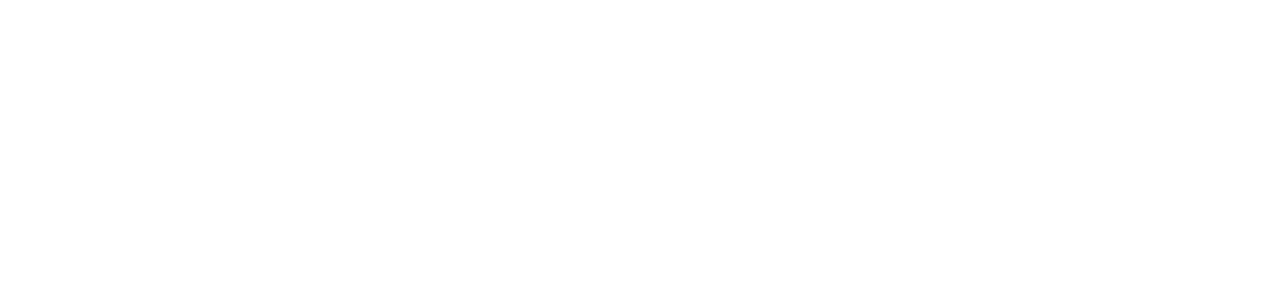
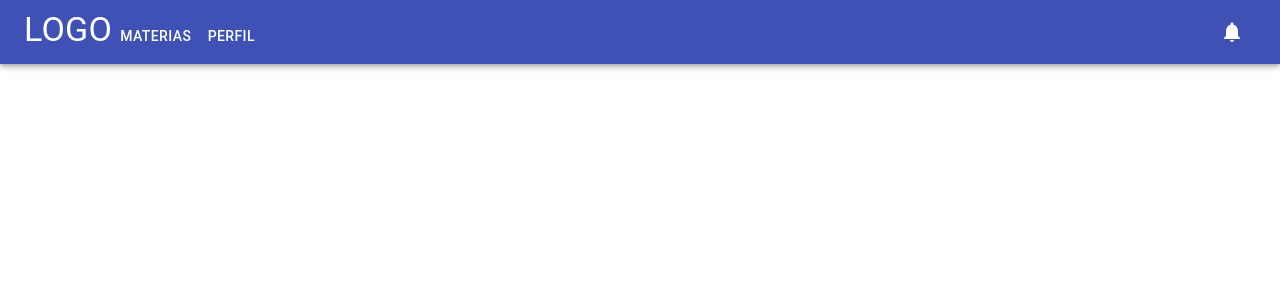
Before and after one commit to coti-giorgetti/final-iaw, a React (Create React App) app: page /home in a window 1280 px wide. Shown: the top 300 px of the page. Built offline with nearby package versions, Linux system fonts and the light colour scheme.

Commit message:
se crea layout general para cuando el usuario está logueado

```diff
--- a/src/App.js
+++ b/src/App.js
@@ -2,6 +2,7 @@ import { BrowserRouter as Router, Switch, Route } from "react-router-dom";
 import "./App.css";
 import Login from "./pages/login";
 import SignUp from "./pages/sign-up";
+import HomeLayout from "./components/layouts/home-layout";
 
 function App() {
   return (
@@ -14,6 +15,9 @@ function App() {
           <Route path="/register">
             <SignUp />
           </Route>
+          <HomeLayout>
+            <Route path="/home"></Route>
+          </HomeLayout>
         </Switch>
       </Router>
     </div>
--- /dev/null
+++ b/src/components/layouts/home-layout/index.js
@@ -0,0 +1,8 @@
+import React from "react";
+import Presentation from "./presentation";
+
+const HomeLayout = ({ children }) => {
+  return <Presentation children={children} />;
+};
+
+export default HomeLayout;
--- /dev/null
+++ b/src/components/layouts/home-layout/presentation.js
@@ -0,0 +1,37 @@
+import React from "react";
+import {
+  AppBar,
+  Toolbar,
+  IconButton,
+  Button,
+  Container,
+  Typography,
+} from "@material-ui/core";
+import NotificationIcon from "@material-ui/icons/Notifications";
+import useStyle from "./styles";
+
+const Presentation = (props) => {
+  const classes = useStyle();
+
+  return (
+    <div>
+      <AppBar position="static">
+        <Toolbar className={classes.toolbar}>
+          <div>
+            <Typography variant="h4" display="inline">
+              LOGO
+            </Typography>
+            <Button color="inherit">Materias</Button>
+            <Button color="inherit">Perfil</Button>
+          </div>
+          <IconButton color="inherit">
+            <NotificationIcon />
+          </IconButton>
+        </Toolbar>
+      </AppBar>
+      <Container>{props.children}</Container>
+    </div>
+  );
+};
+
+export default Presentation;
--- /dev/null
+++ b/src/components/layouts/home-layout/styles.js
@@ -0,0 +1,10 @@
+import { makeStyles } from "@material-ui/core/styles";
+
+const homeLayoutStyles = makeStyles(() => ({
+  toolbar: {
+    flex: 1,
+    justifyContent: "space-between",
+  },
+}));
+
+export default homeLayoutStyles;
```
